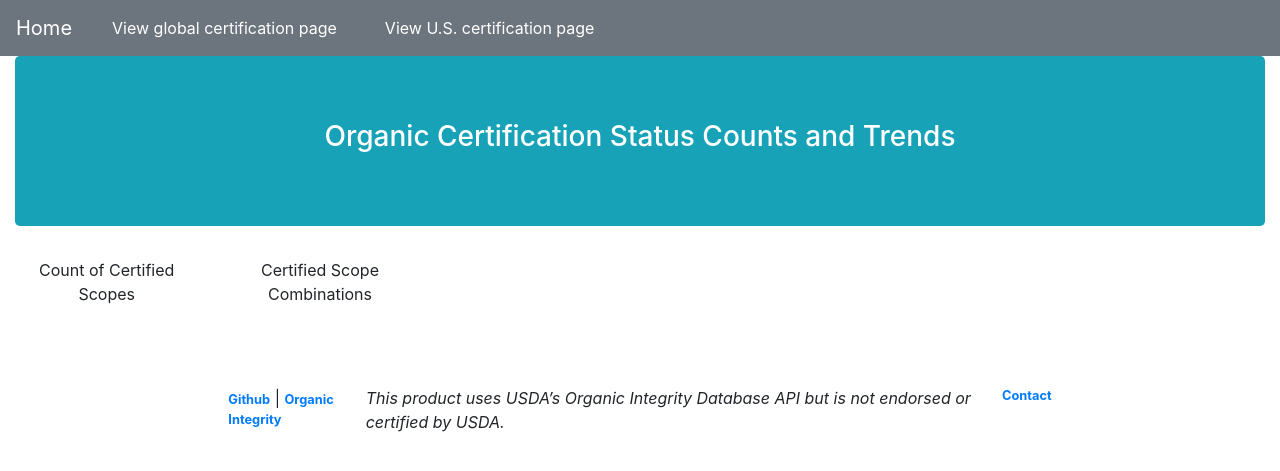
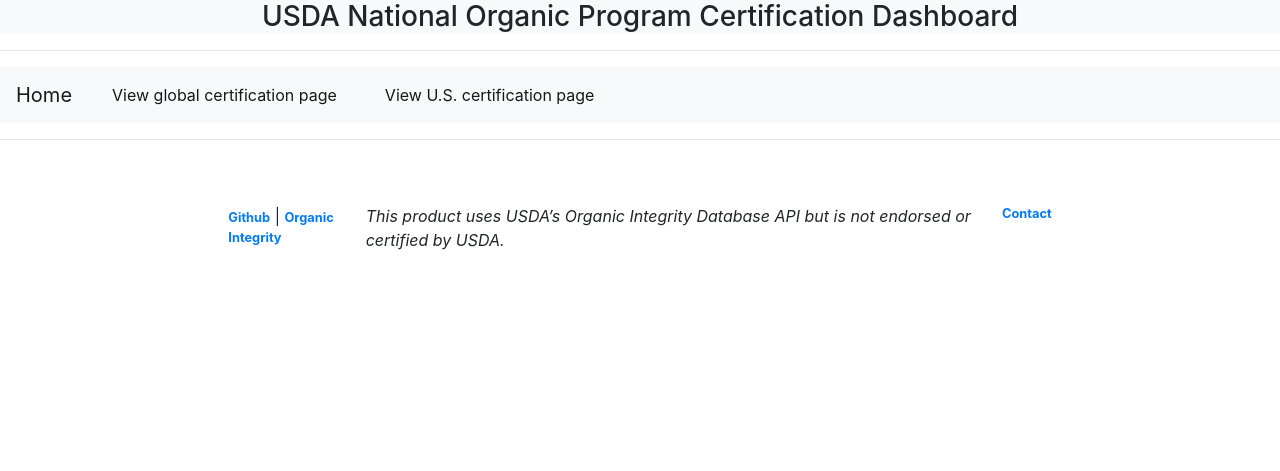
Before and after one commit to danstd/organic_integrity_flask, a Flask app: template templates/main_page.html in a window 1280 px wide. Shown: the top 471 px of the page. Run offline with Flask 2, Linux system fonts and the light colour scheme; the template is opened without the code that fills it, so the values that code supplies are empty; some libraries are stand-ins or nearby versions.

Commit message:
Moved main page visualizations to global page

```diff
--- a/templates/main_page.html
+++ b/templates/main_page.html
@@ -27,13 +27,17 @@
 	.table-responsive {
     max-height:500px;
 	<!--max_width: 500px; -->
-}
+	}
 
 	</style>
     </head>
 
     <body>
-		<nav class="navbar navbar-expand-md bg-secondary navbar-dark">
+		<div class="container-fluid bg-light">
+			<h3 style="text-align:center;">USDA National Organic Program Certification Dashboard</h3>
+		</div>
+		<hr/>
+		<nav class="navbar navbar-expand-md bg-light navbar-light">
 
 			<a class="navbar-brand" href= "{{ url_for('index') }}">Home</a>
 				<button class="navbar-toggler" type="button" data-toggle="collapse" data-target="#collapsible_navbar">
@@ -44,75 +48,9 @@
 				<a class="nav-item nav-link mx-3 active" href="{{ url_for('united_states') }}">View U.S. certification page</a>
 			</div>
 		</nav>
+		<hr/>
 
-        <!--<div class="container">
-            <p> Organic Data</p>
 
-        <br>
-
-            </p>
-                <form action="." method="POST">
-                    <div class="form-group">
-                    </div>
-                  <button type="submit" class="btn btn-success">Submit</button>
-                </form>
-        </div> -->
-		<div class="container-fluid">
-			<div class="jumbotron bg-info text-white">
-				<h3 style="text-align:center;">Organic Certification Status Counts and Trends</h3>
-			</div>
-			<div class="row">
-			<!-- Scope card visualizations -->
-			<div class="col-lg-2">
-				<div class="row justify-content-center">
-					<div class="container-fluid">
-						<p class="text-center">Count of Certified Scopes</p>
-					</div>
-				</div>
-				{% for scope, scope_count in scopes_display.items() %}
-				<div class="card mb-3 text-center">
-				  <div class="card-header card text-white bg-secondary mb-3">{{ scope }}</div>
-				  <div class="card-body">
-					<h5 class="card-title">{{ scope_count }}</h5>
-					<!--<p class="card-text">Example text.</p> -->
-				  </div>
-				</div>
-				{% endfor %}
-			</div>
-			<!-- Scope combination visualization -->
-			<div class="col-lg-2">
-			<div class="row justify-content-center">
-					<div class="container-fluid">
-						<p class="text-center">Certified Scope Combinations</p>
-					</div>
-				</div>
-			<table class="table table-hover bg-light">
-				<thead>
-					<tr>
-						{% for col in scopes_combo_cols %}
-						<th>{{col }}</th>
-						{% endfor %}
-				  </tr>
-				</thead>
-				<tbody>
-					{% for record in scopes_combo %}
-					<tr>
-						{% for entry in range(0,record|length) %}
-							{% if entry == (record|length)-1 %}
-								<td class="mb-3 text-center" style="border-left: 1px solid #333;">{{ record[entry] }} %</td>
-							{% elif record[entry] != "" %}
-								<td class="mb-3 text-center border border-dark">*</td>
-							{% else %}
-								<td class="table-light"></td>
-							{% endif %}
-						{% endfor %}
-					</tr>
-					{% endfor %}
-				</tbody>
-			</table>
-			</div>
-			</div>
-		</div>
 		</body>
 		<!-- Footer -->
 		<!-- Footer styling: https://stackoverflow.com/questions/51480958/bootstrap-4-footer-not-at-bottom -->
```
Also changed, not shown: templates/world.html (+79 -4 lines).
